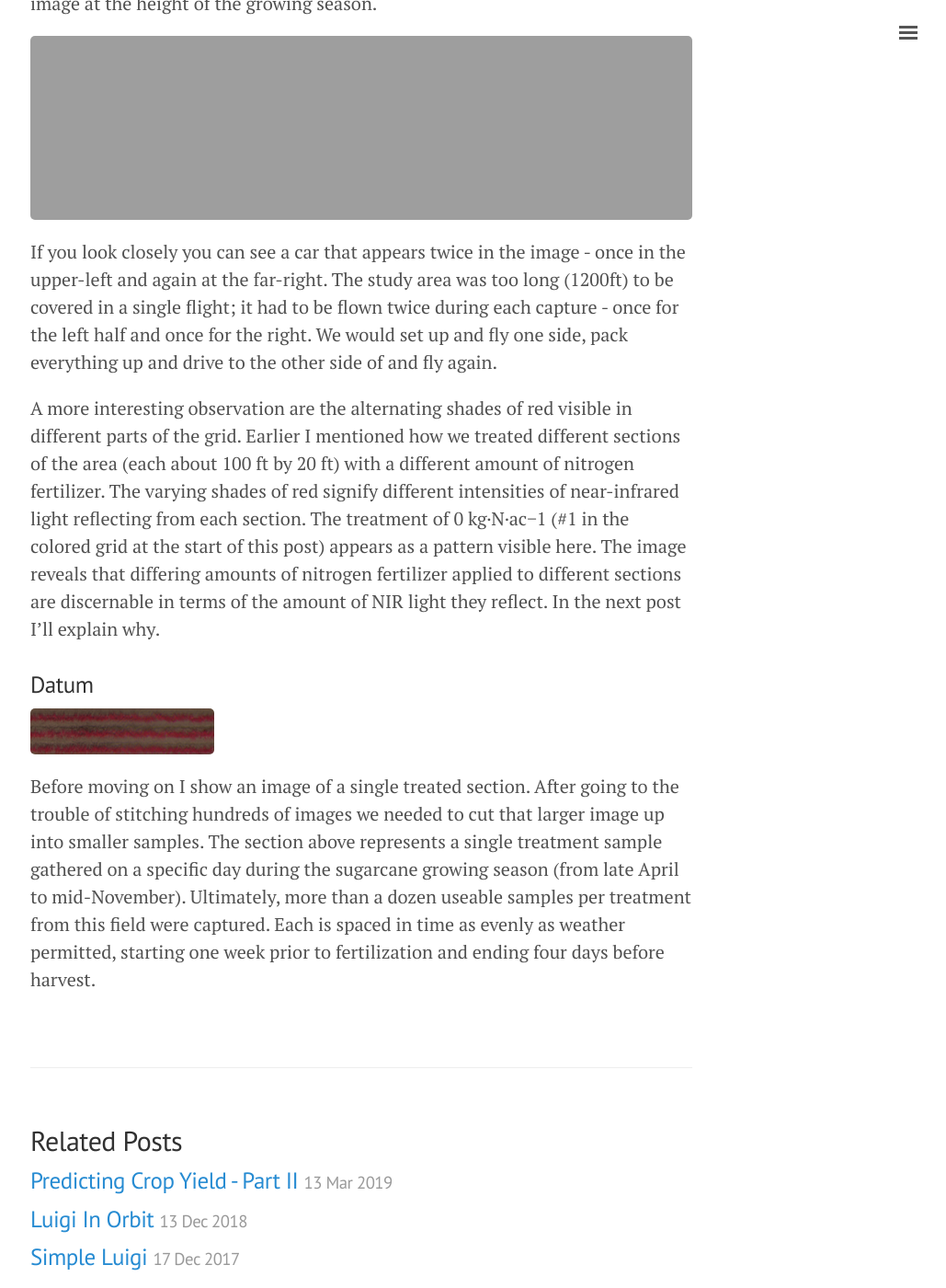
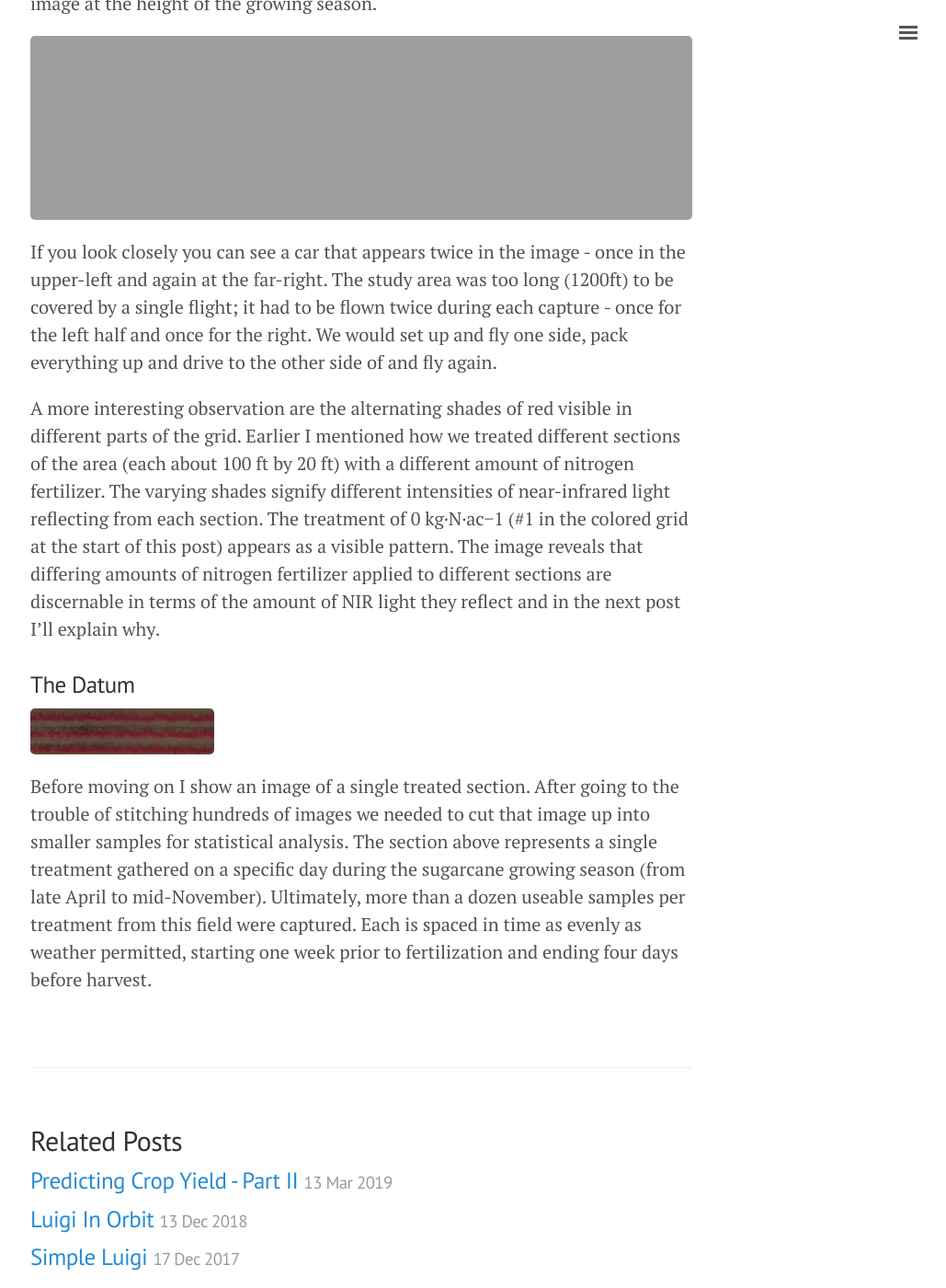
Before and after one commit to geraldmc/geraldmc.github.io, a Jekyll site: the page built from _posts/2019-04-06-predicting-yield-1.md, in a window 1280 px wide and 1400 px high, scrolled down 4120 px. Shown: the whole window at 92% size, without its empty margins (247-1276 px from the left). Built offline with Jekyll 4.4.1, drawn with Linux system fonts in a browser that asks for light colours.

Commit message:
updates part 1

```diff
--- a/_posts/2019-04-06-predicting-yield-1.md
+++ b/_posts/2019-04-06-predicting-yield-1.md
@@ -57,12 +57,12 @@ The process of separating individual bands of light, stitching together hundreds
 
 ![NGR Full]({{ site.url }}/assets/NGR-full-view.png){:height="200px" width="850px"}
 
-If you look closely you can see a car that appears twice in the image - once in the upper-left and again at the far-right. The study area was too long (1200ft) to be covered in a single flight; it had to be flown twice during each capture - once for the left half and once for the right. We would set up and fly one side, pack everything up and drive to the other side of and fly again.
+If you look closely you can see a car that appears twice in the image - once in the upper-left and again at the far-right. The study area was too long (1200ft) to be covered by a single flight; it had to be flown twice during each capture - once for the left half and once for the right. We would set up and fly one side, pack everything up and drive to the other side of and fly again.
 
-A more interesting observation are the alternating shades of red visible in different parts of the grid. Earlier I mentioned how we treated different sections of the area (each about 100 ft by 20 ft) with a different amount of nitrogen fertilizer. The varying shades of red signify different intensities of near-infrared light reflecting from each section. The treatment of 0 kg·N·ac−1 (#1 in the colored grid at the start of this post) appears as a pattern visible here. The image reveals that differing amounts of nitrogen fertilizer applied to different sections are discernable in terms of the amount of NIR light they reflect. In the next post I'll explain why.
+A more interesting observation are the alternating shades of red visible in different parts of the grid. Earlier I mentioned how we treated different sections of the area (each about 100 ft by 20 ft) with a different amount of nitrogen fertilizer. The varying shades signify different intensities of near-infrared light reflecting from each section. The treatment of 0 kg·N·ac−1 (#1 in the colored grid at the start of this post) appears as a visible pattern. The image reveals that differing amounts of nitrogen fertilizer applied to different sections are discernable in terms of the amount of NIR light they reflect and in the next post I'll explain why.
 
-### Datum
+### The Datum
 
 ![CIR Section 001]({{ site.url }}/assets/2017-04-25_001_3_CIR.png){:height="50px" width="200px"}
 
-Before moving on I show an image of a single treated section. After going to the trouble of  stitching hundreds of images we needed to cut that larger image up into smaller samples. The section above represents a single treatment sample gathered on a specific day during the sugarcane growing season (from late April to mid-November). Ultimately, more than a dozen useable samples per treatment from this field were captured. Each is spaced in time as evenly as weather permitted, starting one week prior to fertilization and ending four days before harvest.
+Before moving on I show an image of a single treated section. After going to the trouble of stitching hundreds of images we needed to cut that image up into smaller samples for statistical analysis. The section above represents a single treatment gathered on a specific day during the sugarcane growing season (from late April to mid-November). Ultimately, more than a dozen useable samples per treatment from this field were captured. Each is spaced in time as evenly as weather permitted, starting one week prior to fertilization and ending four days before harvest.
```
